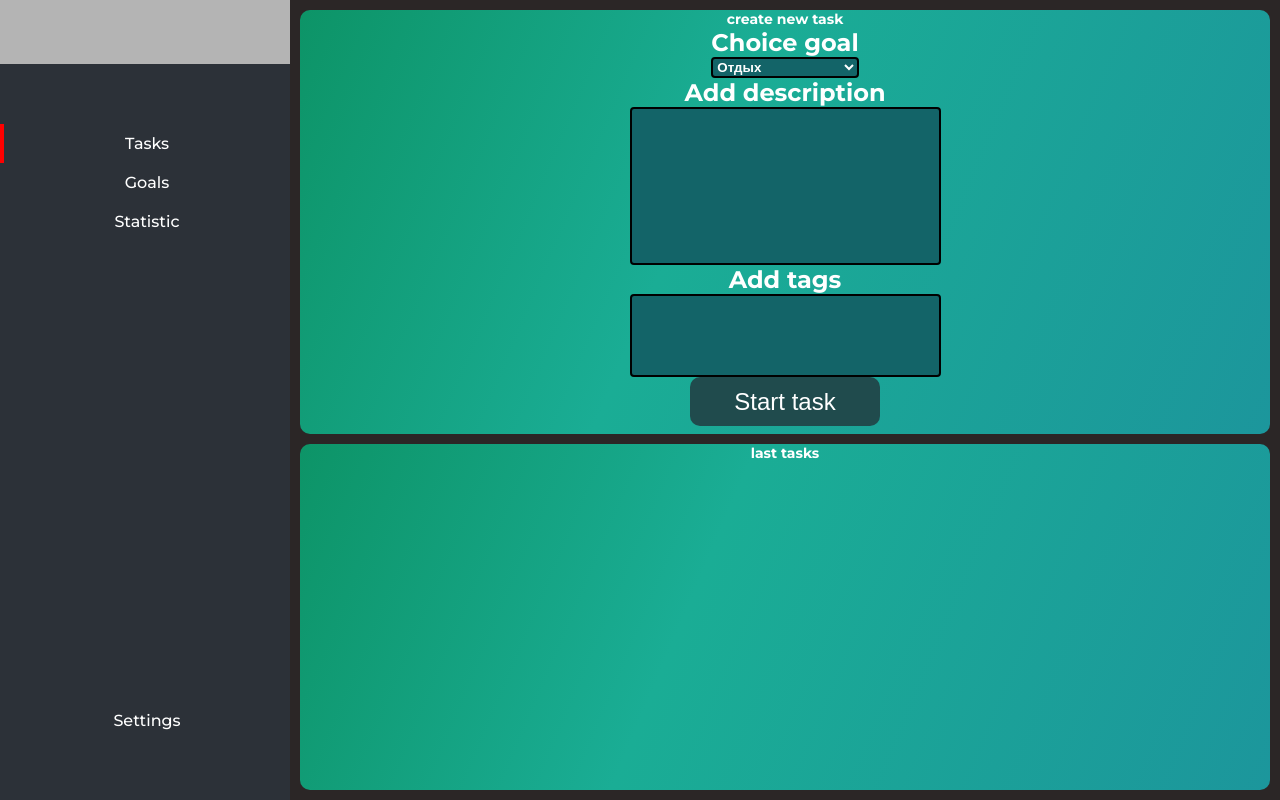
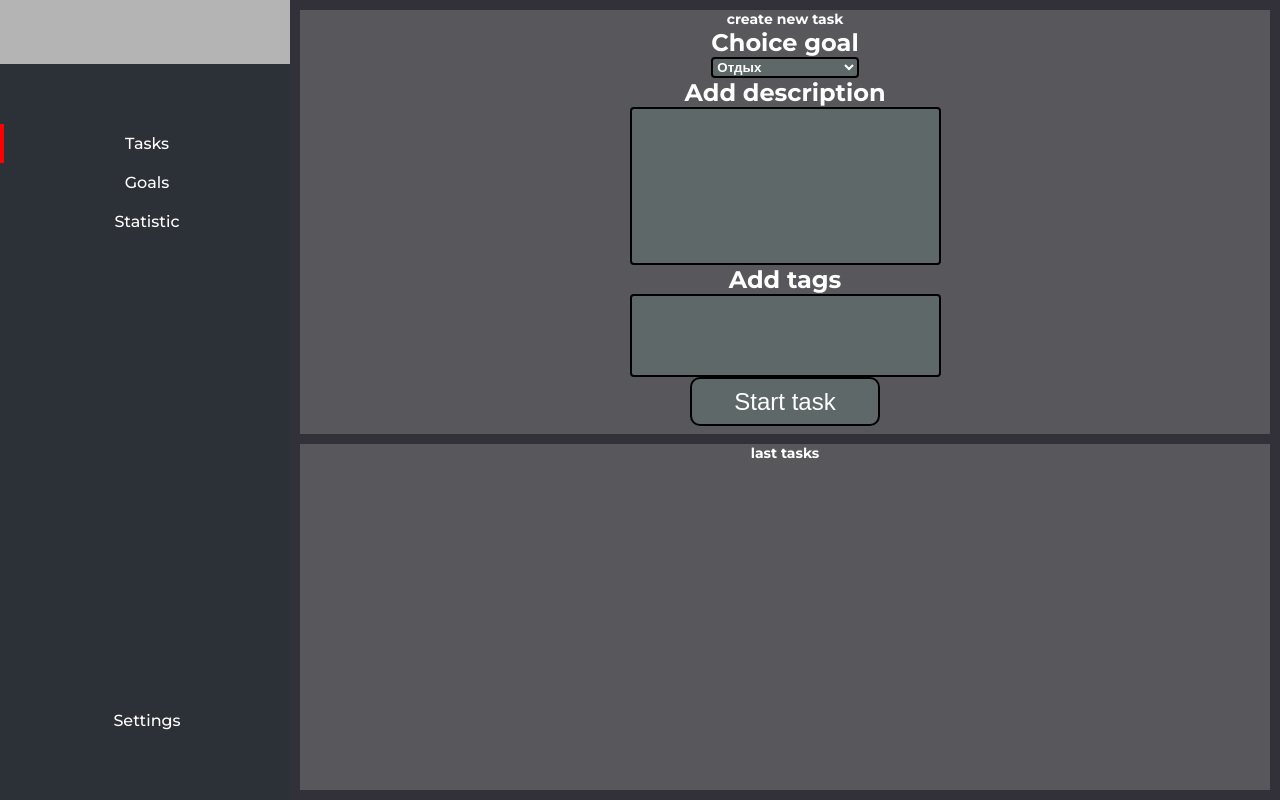
Before and after one commit to par1tet/houtask, a React (Vite) app in the folder houtask-react/: page /tasks in a window 1280 px wide. Built offline with nearby package versions, Linux system fonts and the light colour scheme.

Commit message:
new design

```diff
--- a/houtask-react/src/assets/main.css
+++ b/houtask-react/src/assets/main.css
@@ -5,7 +5,7 @@ body, html {
     height: 100vh;
     font-family: "Montserrat", sans-serif;
 
-    background-color: #2b2626;
+    background-color: #32313a;
     color: #ffffff;
     font-size: 14px;
     font-weight: 500;
@@ -22,7 +22,7 @@ textarea {
 
     color: white;
 
-    background-color: #136468;
+    background-color: #5f6868;
 }
 
 textarea:focus {
@@ -35,7 +35,7 @@ select {
 
     font-weight: 700;
 
-    background-color: #136468;
+    background-color: #5f6868;
     color: white;
 }
 
@@ -70,19 +70,15 @@ select:focus {
 }
 
 .contentbar__new-task {
-    background: linear-gradient(113deg, rgba(13,148,103,1) 0%, rgba(26,173,149,1) 41%, rgba(28,150,156,1) 100%);
+    background-color: rgb(88, 87, 92);
     height: var(--heigth-new-task);
-
-    border-radius: 10px;
 
     width: 100%;
 }
 
 .contentbar__last-tasks {
-    background: linear-gradient(113deg, rgba(13,148,103,1) 0%, rgba(26,173,149,1) 41%, rgba(28,150,156,1) 100%);
+    background-color: rgb(88, 87, 92);
     height: var(--heigth-last-tasks);
-
-    border-radius: 10px;
 
     width: 100%;
 }
@@ -138,9 +134,9 @@ select:focus {
     font-size: 24px;
 
     color: white;
-    background-color: #204B4D;
+    background-color: #5f6868;
 
-    border: 0px;
+    border: 2px solid black;
     border-radius: 10px;
 
     /* transition: ; */
@@ -153,7 +149,8 @@ select:focus {
 .contentbar__new-content-starttask > button:hover {
     cursor: pointer;
 
-    box-shadow: 0px 0px 48px #43d4db;
+    box-shadow: 0px 0px 48px  #ffffff;
+    ;
 
     transform: scale(1.05);
 }
@@ -218,10 +215,8 @@ select:focus {
 }
 
 .contentbar__goals {
-    background: linear-gradient(113deg, rgba(13,148,103,1) 0%, rgba(26,173,149,1) 41%, rgba(28,150,156,1) 100%);
+    background-color: rgb(88, 87, 92);
 
     width: 100%;
     height: 100%;
-
-    border-radius: 10px;
 }
```
